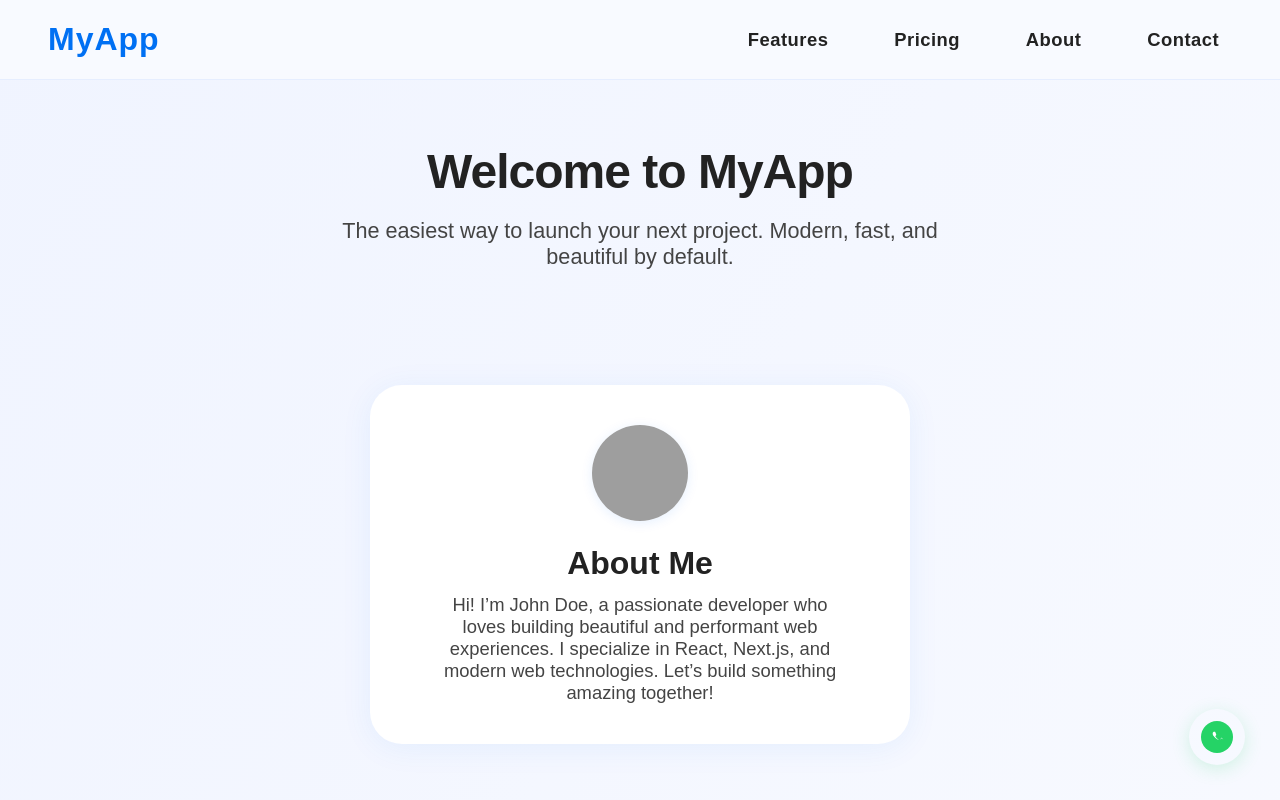
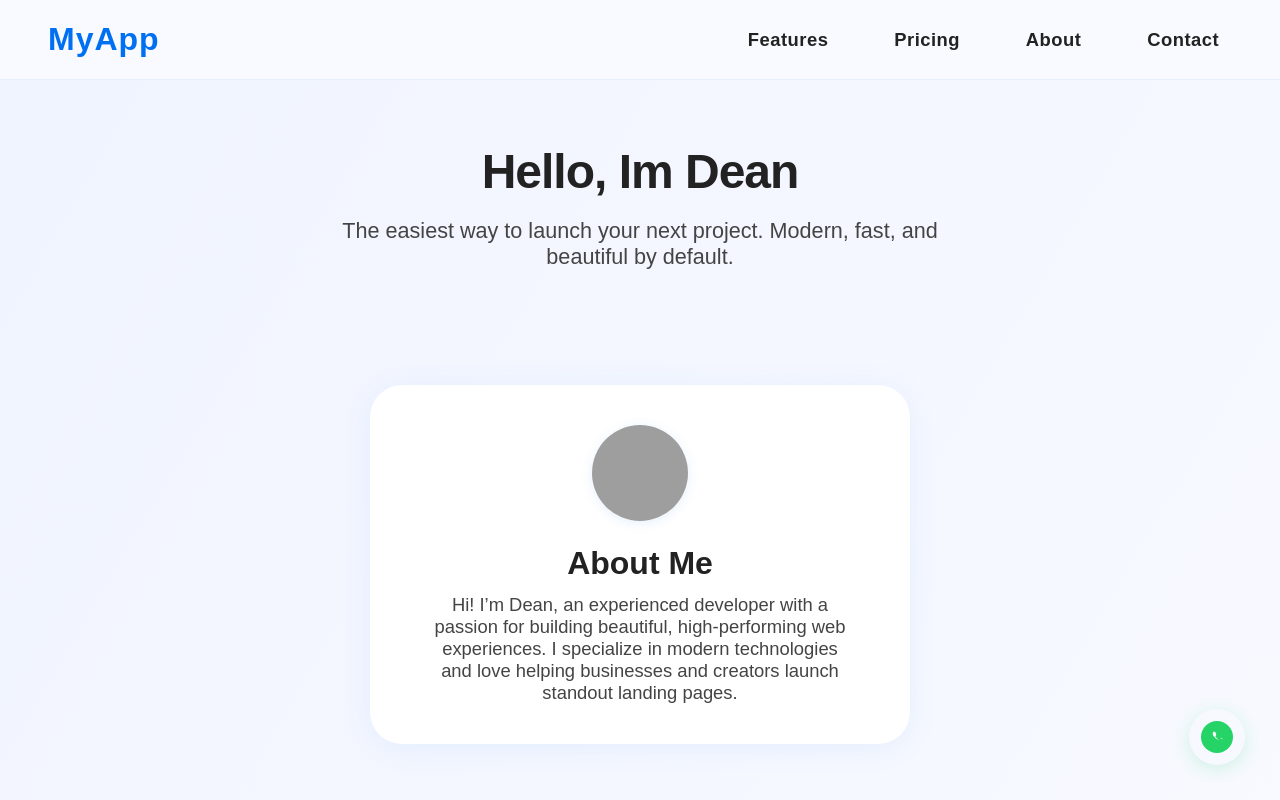
Before and after one commit to deanblinder/landingPage, a Next.js app: page / in a window 1280 px wide. Shown: the top 800 px of the page. Built offline with nearby package versions, Linux system fonts and the light colour scheme; grey boxes are pictures that could not be loaded.

Commit message:
Update AboutMe and Hero components with new content; enhance FAQ styles for improved layout and alignment.

```diff
--- a/src/app/components/AboutMe/AboutMe.tsx
+++ b/src/app/components/AboutMe/AboutMe.tsx
@@ -14,7 +14,7 @@ const AboutMe: React.FC = () => (
     />
     <h2 className="aboutme-title">About Me</h2>
     <p className="aboutme-text">
-      Hi! I’m John Doe, a passionate developer who loves building beautiful and performant web experiences. I specialize in React, Next.js, and modern web technologies. Let’s build something amazing together!
+      Hi! I’m Dean, an experienced developer with a passion for building beautiful, high-performing web experiences. I specialize in modern technologies and love helping businesses and creators launch standout landing pages.
     </p>
   </section>
 );
--- a/src/app/components/FAQ/FAQ.css
+++ b/src/app/components/FAQ/FAQ.css
@@ -10,6 +10,10 @@
   font-weight: 700;
   color: #222;
   margin-bottom: 2.5rem;
+  display: flex;
+  align-items: center;
+  justify-content: center;
+  text-align: center;
 }
 .faq-list {
   width: 100%;
--- a/src/app/components/Hero/Hero.tsx
+++ b/src/app/components/Hero/Hero.tsx
@@ -4,7 +4,7 @@ import "./Hero.css";
 const Hero: React.FC = () => (
   <section className="hero-section" id="features">
     <h1 className="hero-title">
-      Welcome to MyApp
+      Hello, Im Dean
     </h1>
     <p className="hero-subtitle">
       The easiest way to launch your next project. Modern, fast, and beautiful by default.
```
